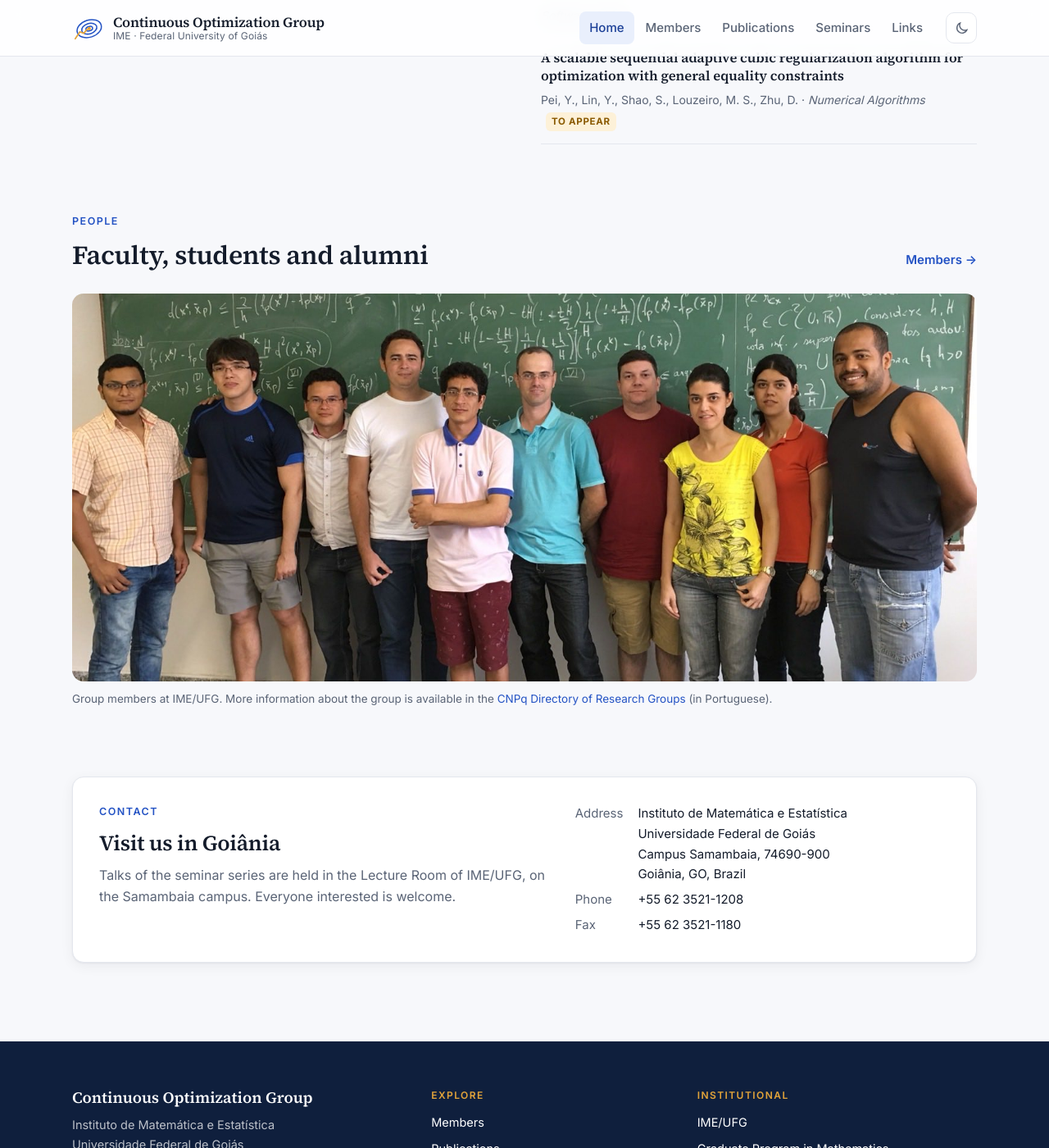
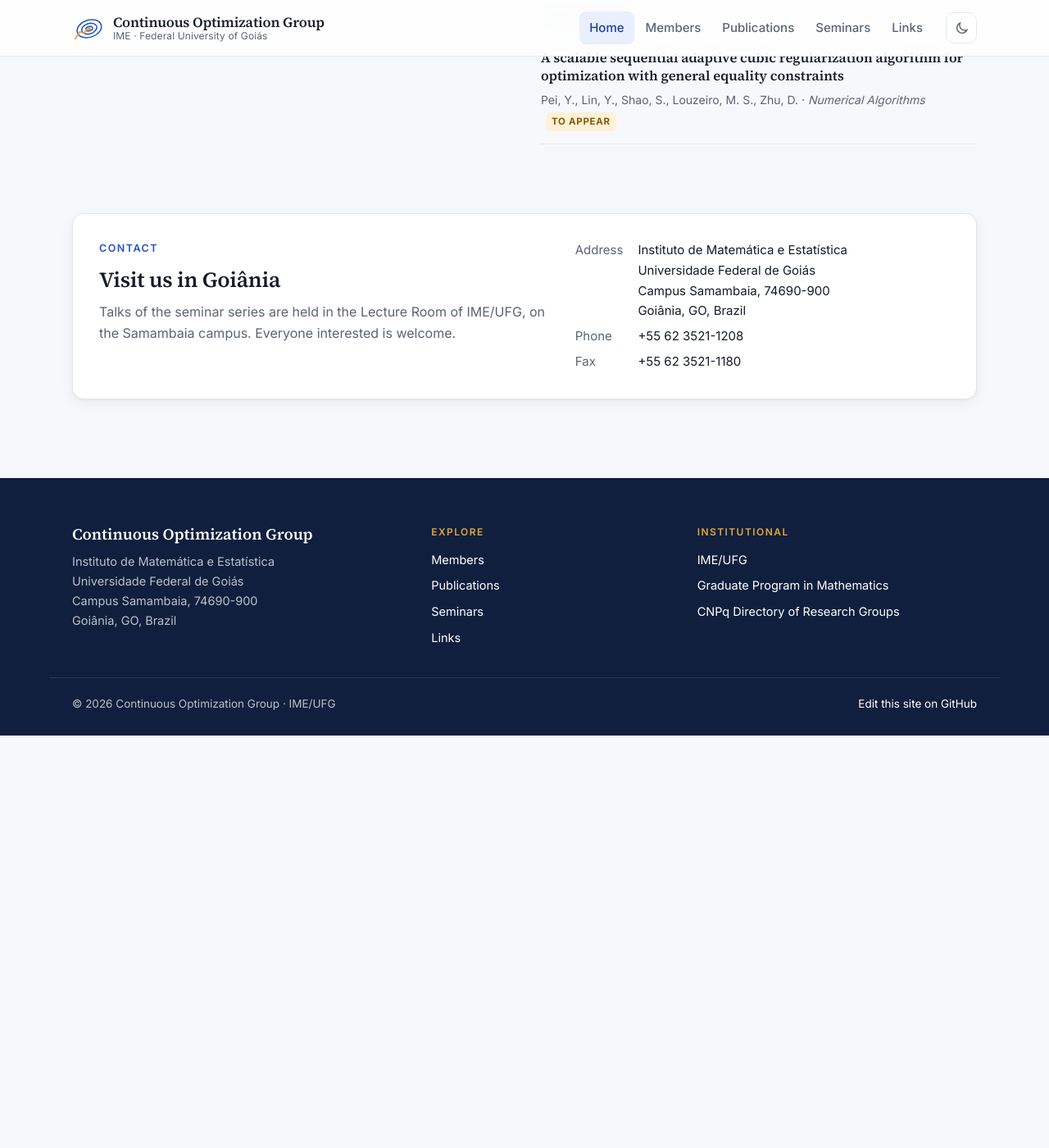
Before and after one commit to optimization-ufg/optimization-ufg.github.io, a Jekyll site: the page built from index.html, in a window 1280 px wide and 1400 px high, scrolled down 2071 px. Shown: the whole window at 82% size. Built offline with Jekyll 4.4.1, drawn with Linux system fonts in a browser that asks for light colours; after the commit the page ends 2968 px from its top, so only the background shows below that.

Commit message:
Home sem a seção da foto dos alunos
Co-Authored-By: Claude Opus 5.5 <noreply@anthropic.com>

```diff
--- a/assets/css/style.css
+++ b/assets/css/style.css
@@ -172,9 +172,6 @@ a.stat:last-child { border-radius: 0 var(--radius) var(--radius) 0; }
 .pub-mini .a { font-size: 14px; color: var(--muted); }
 
 /* foto dos alunos / bloco contato */
-.wide-photo { margin: 0; }
-.wide-photo img { width: 100%; aspect-ratio: 21 / 9; object-fit: cover; object-position: center 40%; border-radius: var(--radius); }
-.wide-photo figcaption { font-size: 13.5px; color: var(--muted); margin-top: 10px; }
 .contact { display: grid; grid-template-columns: 1.2fr 1fr; gap: 32px; background: var(--surface); border: 1px solid var(--line); border-radius: var(--radius); padding: 32px; box-shadow: var(--shadow); }
 .contact h2 { font: 600 26px/1.2 var(--serif); margin-bottom: 10px; }
 .contact p { color: var(--muted); }
--- a/index.html
+++ b/index.html
@@ -76,16 +76,6 @@ hero: true
 
 <section class="section">
   <div class="container">
-    <div class="section-head"><div><p class="eyebrow">People</p><h2>Faculty, students and alumni</h2></div><a class="more" href="{{ '/members/' | relative_url }}">Members</a></div>
-    <figure class="wide-photo">
-      <img src="{{ '/assets/img/students.jpg' | relative_url }}" alt="Group members in a classroom at IME/UFG" loading="lazy" width="1500" height="1000">
-      <figcaption>Group members at IME/UFG. More information about the group is available in the <a href="http://dgp.cnpq.br/dgp/espelhogrupo/6563390775207220">CNPq Directory of Research Groups</a> (in Portuguese).</figcaption>
-    </figure>
-  </div>
-</section>
-
-<section class="section">
-  <div class="container">
     <div class="contact">
       <div>
         <p class="eyebrow" style="color:var(--primary)">Contact</p>
```
Also changed, not shown: assets/img/students.jpg (deleted).
